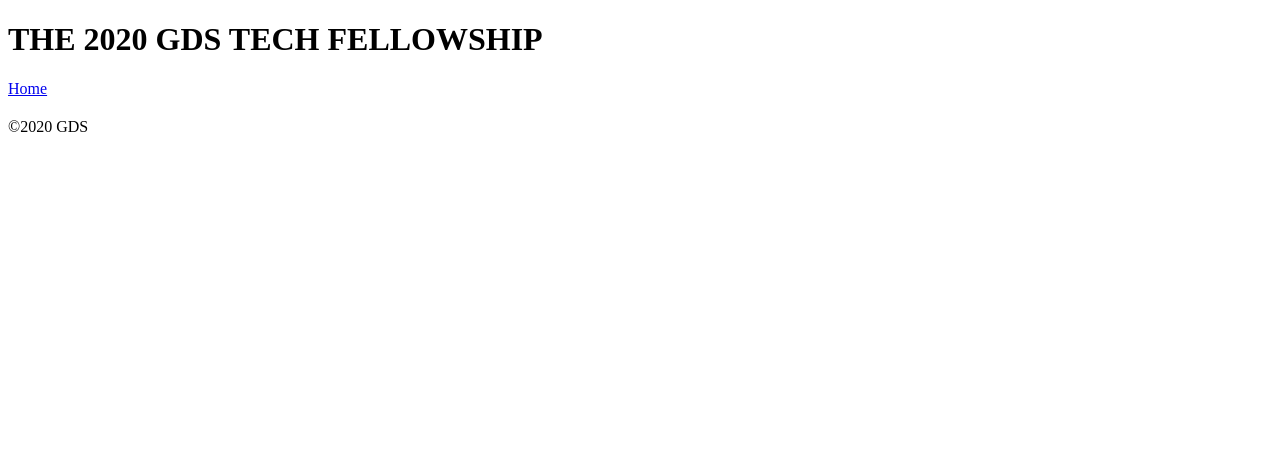
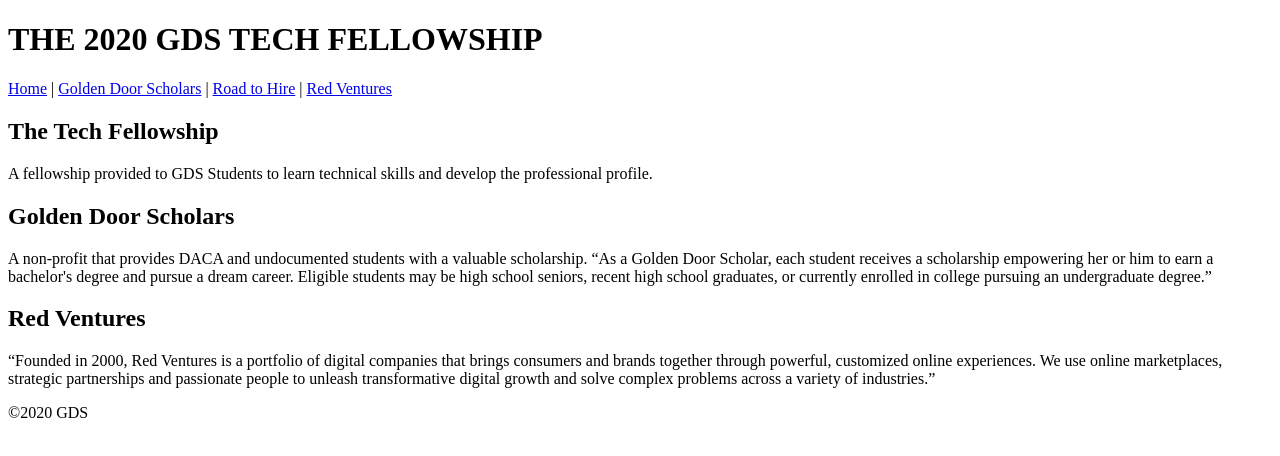
Before and after one commit to EnocFlores/fastCars-grid-flex, a plain HTML site: page index.html in a window 1280 px wide. Drawn offline with Linux system fonts and the light colour scheme.

Commit message:
added all text

```diff
--- a/index.html
+++ b/index.html
@@ -9,12 +9,21 @@
 <header>
     <h1>THE 2020 GDS TECH FELLOWSHIP</h1>
     <nav>
-        <a href="index.html">Home</a>
-        <a href="red"></a>
+        <a href="index.html">Home</a> |
+        <a href="https://www.goldendoorscholars.org/">Golden Door Scholars</a> |
+        <a href="https://roadtohire.org/">Road to Hire</a> |
+        <a href="https://www.redventures.com/">Red Ventures</a>
     </nav>
 </header>
 
-<h2></h2>
+<h2>The Tech Fellowship</h2>
+<p>A fellowship provided to GDS Students to learn technical skills and develop the professional profile.</p>
+
+<h2>Golden Door Scholars</h2>
+<p>A non-profit that provides DACA and undocumented students with a valuable scholarship. “As a Golden Door Scholar, each student receives a scholarship empowering her or him to earn a bachelor's degree and pursue a dream career. Eligible students may be high school seniors, recent high school graduates, or currently enrolled in college pursuing an undergraduate degree.”</p>
+
+<h2>Red Ventures</h2>
+<p>“Founded in 2000, Red Ventures is a portfolio of digital companies that brings consumers and brands together through powerful, customized online experiences. We use online marketplaces, strategic partnerships and passionate people to unleash transformative digital growth and solve complex problems across a variety of industries.”</p>
 
 <footer>
     <p>&copy;2020 GDS</p>
```
